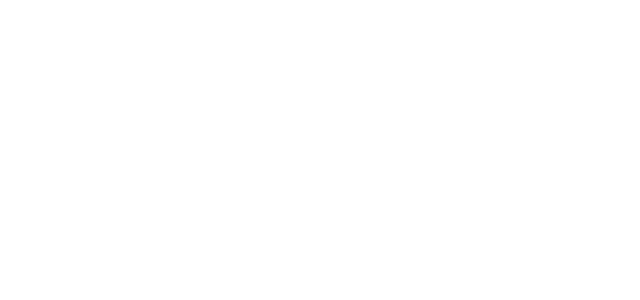
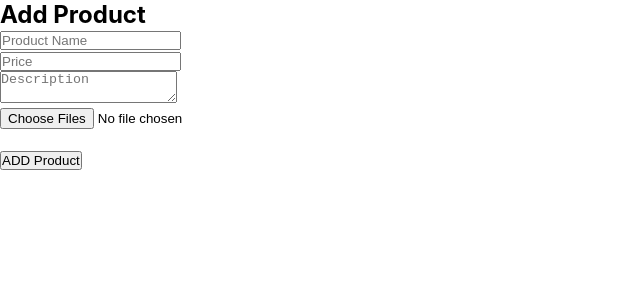
Before and after one commit to hassan6846/OutfitHub, a React (Create React App) app in the folder Web/client/: page /addproduct in a window 1280 px wide. Before the commit this address had no page. Shown: the top 300 px of the page, without its empty margins (0-640 px from the left). Built offline with nearby package versions, Linux system fonts and the light colour scheme.

Commit message:
demo
Co-Authored-By: mrhassan <3380502+mrhassan@users.noreply.github.com>

```diff
--- a/Web/client/src/App.js
+++ b/Web/client/src/App.js
@@ -5,6 +5,9 @@ import React from 'react';
 // Compomnents  and pages
 import Home from './pages/user/Home';
 import Products from './pages/user/Products';
+import LoginPage from './pages/user/Login';
+import SignupPage from './pages/user/Signup';
+import AddProduct from './pages/admin/AddProduct';
 
 // /////////////////
 function App() {
@@ -13,6 +16,9 @@ function App() {
   {/* add more routes page here */}
 <Route path='/' element={<Home/>} />
 <Route path='/shop' element={<Products/>} />
+<Route path='/login' element={<LoginPage/>} />
+<Route path='/signup' element={<SignupPage/>} />
+<Route path='/addproduct' element={<AddProduct/>} />
 
 {/* add more routes here */}
 </Routes>
--- /dev/null
+++ b/Web/client/src/pages/admin/AddProduct.js
@@ -0,0 +1,95 @@
+import React, { useState } from 'react';
+
+const AddProduct = () => {
+  const [productName, setProductName] = useState('');
+  const [price, setPrice] = useState('');
+  const [description, setDescription] = useState('');
+  const [images, setImages] = useState([]);
+  const [isLoading, setIsLoading] = useState(false);
+
+  const handleImageUpload = (e) => {
+    const files = Array.from(e.target.files);
+    setIsLoading(true);
+
+    const uploadedImages = [];
+
+    files.forEach((file) => {
+      const reader = new FileReader();
+
+      reader.onload = (event) => {
+        uploadedImages.push(event.target.result);
+
+        if (uploadedImages.length === files.length) {
+          setImages((prevImages) => [...prevImages, ...uploadedImages]);
+          setIsLoading(false);
+        }
+      };
+
+      reader.readAsDataURL(file);
+    });
+  };
+
+  const handleProductNameChange = (e) => {
+    setProductName(e.target.value);
+  };
+
+  const handlePriceChange = (e) => {
+    setPrice(e.target.value);
+  };
+
+  const handleDescriptionChange = (e) => {
+    setDescription(e.target.value);
+  };
+
+  const handleAddProduct = () => {
+    // Handle add product logic here
+    // You can access the product details using the state variables:
+    // productName, price, description, and images
+  };
+
+  return (
+    <div>
+      <h2>Add Product</h2>
+      <input
+        type="text"
+        placeholder="Product Name"
+        value={productName}
+        onChange={handleProductNameChange}
+      />
+      <br />
+      <input
+        type="text"
+        placeholder="Price"
+        value={price}
+        onChange={handlePriceChange}
+      />
+      <br />
+      <textarea
+        placeholder="Description"
+        value={description}
+        onChange={handleDescriptionChange}
+      ></textarea>
+      <br />
+      <input
+        type="file"
+        accept="image/*"
+        multiple
+        onChange={handleImageUpload}
+      />
+      <br />
+      {isLoading ? (
+        <div>Loading images...</div>
+      ) : (
+        <div>
+          {images.map((image, index) => (
+            <img key={index} src={image} alt={`Product Image ${index + 1}`} />
+          ))}
+        </div>
+      )}
+      <br />
+      <button onClick={handleAddProduct}>ADD Product</button>
+    </div>
+  );
+};
+
+export default AddProduct;
--- a/Web/client/src/pages/user/Login.js
+++ b/Web/client/src/pages/user/Login.js
@@ -0,0 +1,30 @@
+import React from 'react';
+import { Link } from 'react-router-dom';
+
+const LoginPage = () => {
+  const handleGoogleSignUp = () => {
+    // Handle Google Sign Up OAuth logic here
+  };
+
+  const handleLoginFormSubmit = (e) => {
+    e.preventDefault();
+    // Handle login form submission logic here
+  };
+
+  return (
+    <div>
+      <h2>Login Page</h2>
+      <form onSubmit={handleLoginFormSubmit}>
+        <input type="email" placeholder="Email" required />
+        <br />
+        <input type="password" placeholder="Password" required />
+        <br />
+        <button type="submit">Login</button>
+      </form>
+      <button onClick={handleGoogleSignUp}>Sign up with Google</button>
+      <Link to="/signup">Create Account instead</Link>
+    </div>
+  );
+};
+
+export default LoginPage;
--- a/Web/client/src/pages/user/Signup.js
+++ b/Web/client/src/pages/user/Signup.js
@@ -0,0 +1,32 @@
+import React from 'react';
+import { Link } from 'react-router-dom';
+
+const SignupPage = () => {
+  const handleGoogleSignUp = () => {
+    // Handle Google Sign Up OAuth logic here
+  };
+
+  const handleSignupFormSubmit = (e) => {
+    e.preventDefault();
+    // Handle signup form submission logic here
+  };
+
+  return (
+    <div>
+      <h2>Signup Page</h2>
+      <form onSubmit={handleSignupFormSubmit}>
+        <input type="text" placeholder="Full Name" required />
+        <br />
+        <input type="email" placeholder="Email" required />
+        <br />
+        <input type="password" placeholder="Password" required />
+        <br />
+        <button type="submit">Sign up</button>
+      </form>
+      <button  onClick={handleGoogleSignUp}>Sign up with Google</button>
+      <Link to="/login">Already have account</Link>
+    </div>
+  );
+};
+
+export default SignupPage;
```
